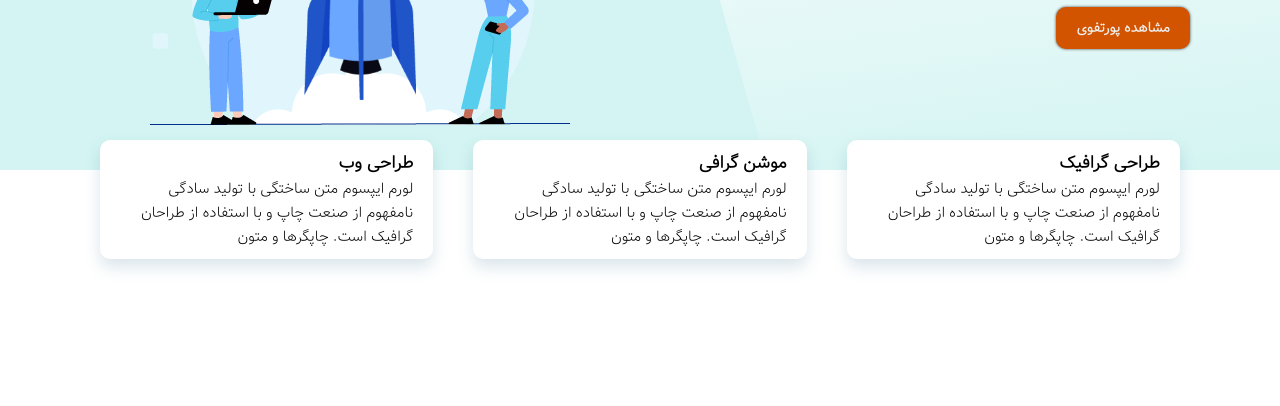
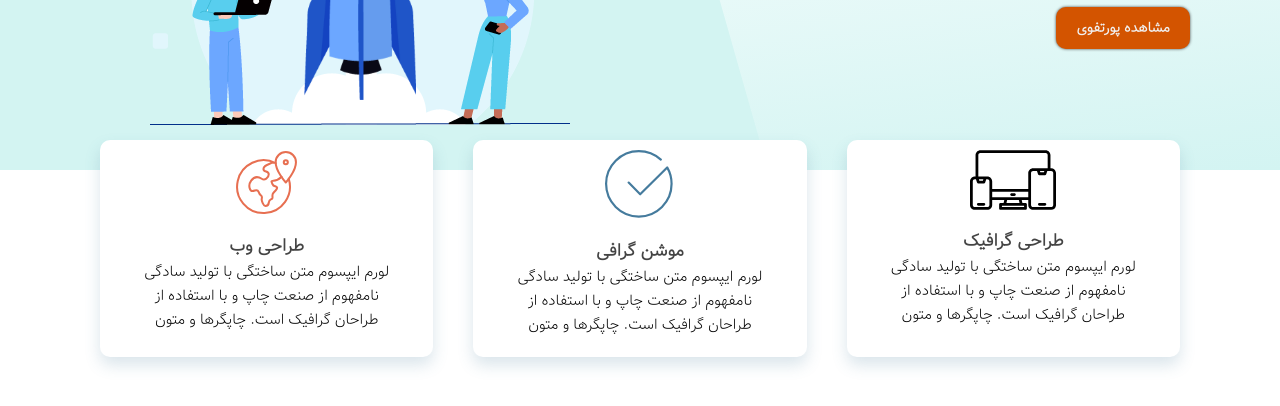
Before and after one commit to iamrf/30ka-template, a plain HTML site: page index.html in a window 1280 px wide. Shown: the part 370-776 px from the top of the page. Drawn offline with Linux system fonts and the light colour scheme.

Commit message:
2 box of 3 features boxes animations created

```diff
--- a/index.html
+++ b/index.html
@@ -167,21 +167,38 @@
         </header>
         <div class="features container">
             <div class="features__box">
-
+                <object data="images/laptop.svg" type="image/svg+xml"></object>
                 <div class="features__text">
                     <h3>طراحی گرافیک</h3>
                     <p>لورم ایپسوم متن ساختگی با تولید سادگی نامفهوم از صنعت چاپ و با استفاده از طراحان گرافیک است. چاپگرها و متون</p>
                 </div>
             </div>
             <div class="features__box">
-
+                <svg class="success-icon">
+                    <use href="images/sprite.svg#success"></use>
+                </svg>
                 <div class="features__text">
                     <h3>موشن گرافی</h3>
                     <p>لورم ایپسوم متن ساختگی با تولید سادگی نامفهوم از صنعت چاپ و با استفاده از طراحان گرافیک است. چاپگرها و متون</p>
                 </div>
             </div>
             <div class="features__box">
-
+                <svg class="world-icon" viewBox="0 0 64 64" xmlns="http://www.w3.org/2000/svg" aria-labelledby="title" aria-describedby="desc" role="img" xmlns:xlink="http://www.w3.org/1999/xlink">
+                    <path
+                        class="world-icon__world-map"
+                        d="M53.9 28.4A26 26 0 1 1 41 13m-2.1-1c-5.8 2.8-9.9 3.1-9.9 6.7s5.2 1.5 5.2 5.2-4 6.3-6.9 4.4-6.9-3-10.4 1.8-1.2 10.4 1.3 10.3 4.8-2.4 5.9.6 1.3 3 2.4 3.6 1.2 1.9.8 3.6 1.8 6.9 3.5 6.9 3.3-.7 3.5-3.5 2.3-2.9 3.3-3.7-.7-3.7 1.1-5.6 5.7-5.4 2.5-6.3-3-1.5-3.5-2.9-1.8-2.8.9-2.9a10.3 10.3 0 0 0 7.4-3.1l.7-.7"
+                    ></path>
+                    <path
+                        class="world-icon__world-marker"
+                        d="M51 2a10 10 0 0 0-10 10c0 9 10 20 10 20s10-11 10-20A10 10 0 0 0 51 2z"
+                    ></path>
+                    <circle
+                        class="world-icon__world-circle"
+                        r="2"
+                        cy="12"
+                        cx="51"
+                    ></circle>
+                </svg>
                 <div class="features__text">
                     <h3>طراحی وب</h3>
                     <p>لورم ایپسوم متن ساختگی با تولید سادگی نامفهوم از صنعت چاپ و با استفاده از طراحان گرافیک است. چاپگرها و متون</p>
--- a/stylesheets/base/_animations.scss
+++ b/stylesheets/base/_animations.scss
@@ -32,3 +32,19 @@
         background-color: $color-orange2;
     }
 }
+
+@keyframes stroke-dashoffset {
+    to {
+        opacity: 1;
+        stroke-dashoffset: 0;
+    }
+}
+
+@keyframes success-scale {
+    0% {
+        transform: scale(1);
+    }
+    50% {
+        transform: scale(1.1);
+    }
+}
--- a/stylesheets/base/_typography.scss
+++ b/stylesheets/base/_typography.scss
@@ -1,3 +1,11 @@
+h1,
+h2,
+h3,
+h4,
+h5,
+h6 {
+    color: $color-gray;
+}
 .header-intro {
     display: inline-block;
     width: 0;
--- /dev/null
+++ b/stylesheets/components/_icons.scss
@@ -0,0 +1,44 @@
+.success-icon {
+    width: 7rem;
+    height: 7rem;
+    fill: none;
+    stroke: $color-blue2;
+    stroke-linecap: round;
+    stroke-linejoin: round;
+    stroke-width: 2;
+    &:hover {
+        stroke-dasharray: 230;
+        stroke-dashoffset: 230;
+        animation: stroke-dashoffset 0.6s linear forwards, success-scale 0.2s ease 0.6s;
+    }
+}
+.world-icon {
+    width: 6.5rem;
+    height: 6.5rem;
+    fill: none;
+    stroke: $color-orange1;
+    stroke-linecap: round;
+    stroke-linejoin: round;
+    stroke-width: 2;
+    &:hover {
+        animation: success-scale 0.2s ease 0.6s;
+        .world-icon__world-map {
+            stroke-dasharray: 150;
+            stroke-dashoffset: 150;
+        }
+        .world-icon__world-marker {
+            stroke-dasharray: 120;
+            stroke-dashoffset: 120;
+        }
+        .world-icon__world-circle {
+            stroke-dasharray: 85;
+            stroke-dashoffset: 85;
+        }
+        .world-icon__world-map,
+        .world-icon__world-marker,
+        .world-icon__world-circle {
+            opacity: 0;
+            animation: stroke-dashoffset 0.6s linear forwards;
+        }
+    }
+}
--- a/stylesheets/layout/_navbar.scss
+++ b/stylesheets/layout/_navbar.scss
@@ -2,6 +2,8 @@
     @media only screen and (max-width: 768px) {
         position: sticky;
         top: 0;
+        z-index: 30;
+        background-color: $color-white;
         box-shadow: 0 0 4px $color-gray;
     }
 
--- a/stylesheets/main.scss
+++ b/stylesheets/main.scss
@@ -4,7 +4,7 @@
 
 @import "base/base", "base/fonts", "base/helpers", "base/typography", "base/animations";
 
-@import "components/search", "components/buttons";
+@import "components/search", "components/buttons", "components/icons";
 
 @import "layout/navbar", "layout/nav", "layout/header";
 
--- a/stylesheets/pages/_home.scss
+++ b/stylesheets/pages/_home.scss
@@ -1,17 +1,30 @@
-.features{
+.features {
     position: relative;
     top: -5rem;
     z-index: 10;
     display: flex;
     flex-wrap: wrap;
 
-    &__box{
+    @media only screen and (max-width: 992px) {
+        top: 0;
+    }
+
+    &__box {
         flex-grow: 1;
         width: 30rem;
         padding: 1rem 2rem;
         margin: 2rem;
         border-radius: 1rem;
         background-color: $color-white;
-        box-shadow: 0 .8rem 1.6rem rgba($color-blue2, 0.2);
+        text-align: center;
+        box-shadow: 0 0.8rem 1.6rem rgba($color-blue2, 0.2);
+        transition: all 0.3s ease;
+
+        &:hover {
+            transform: scale(1.05);
+        }
+    }
+    &__text {
+        padding: 1rem 2rem;
     }
 }
```
Also changed, not shown: images/Orion_world-map.svg (added), images/laptop.svg (added), images/sprite.svg (added), stylesheets/main.css, 1 other file.
